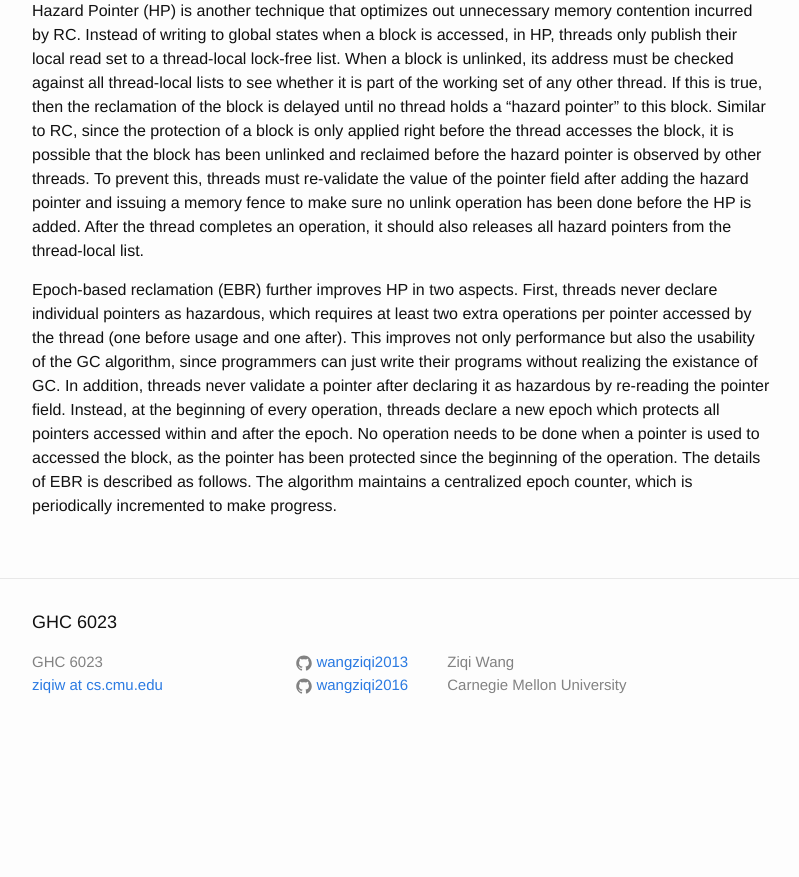
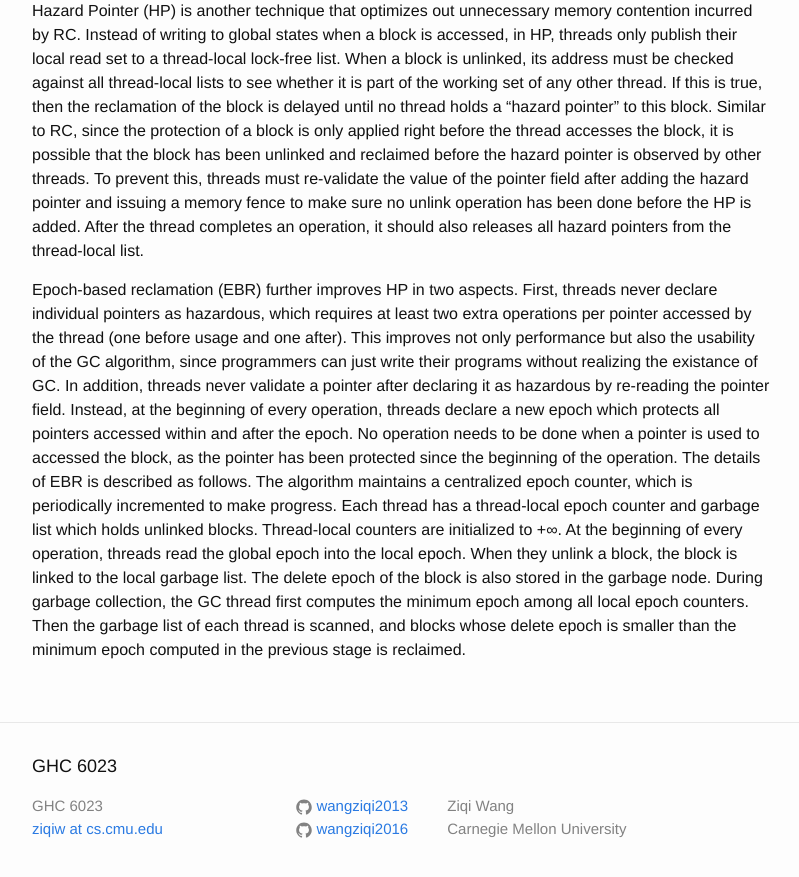
Before and after one commit to wangziqi2013/wangziqi2013.github.io, a Jekyll site: the page built from _posts/2018-12-28-Interval-Based-Memory-Reclamation.markdown, in a window 1280 px wide and 900 px high, scrolled down 994 px. Shown: the top 877 px of the window, without its empty margins (238-1037 px from the left). Built offline with Jekyll 4.4.1, drawn with Linux system fonts in a browser that asks for light colours; before the commit the page ends 1750 px from its top, so only the background shows below that.

Commit message:
Finish EBR

```diff
--- a/_posts/2018-12-28-Interval-Based-Memory-Reclamation.markdown
+++ b/_posts/2018-12-28-Interval-Based-Memory-Reclamation.markdown
@@ -52,4 +52,9 @@ after declaring it as hazardous by re-reading the pointer field. Instead, at the
 declare a new epoch which protects all pointers accessed within and after the epoch. No operation needs to be done when
 a pointer is used to accessed the block, as the pointer has been protected since the beginning of the operation.
 The details of EBR is described as follows. The algorithm maintains a centralized epoch counter, which is periodically
-incremented to make progress.
+incremented to make progress. Each thread has a thread-local epoch counter and garbage list which holds unlinked
+blocks. Thread-local counters are initialized to +&infin;. At the beginning of every operation, threads read the
+global epoch into the local epoch. When they unlink a block, the block is linked to the local garbage list.
+The delete epoch of the block is also stored in the garbage node. During garbage collection, the GC thread first computes
+the minimum epoch among all local epoch counters. Then the garbage list of each thread is scanned, and blocks whose
+delete epoch is smaller than the minimum epoch computed in the previous stage is reclaimed.
```
